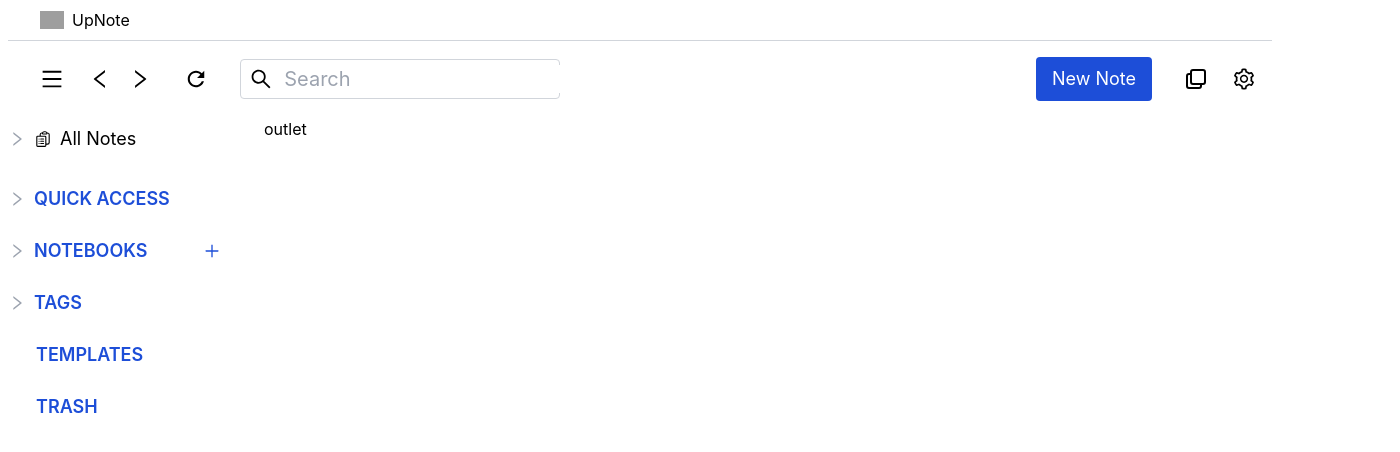
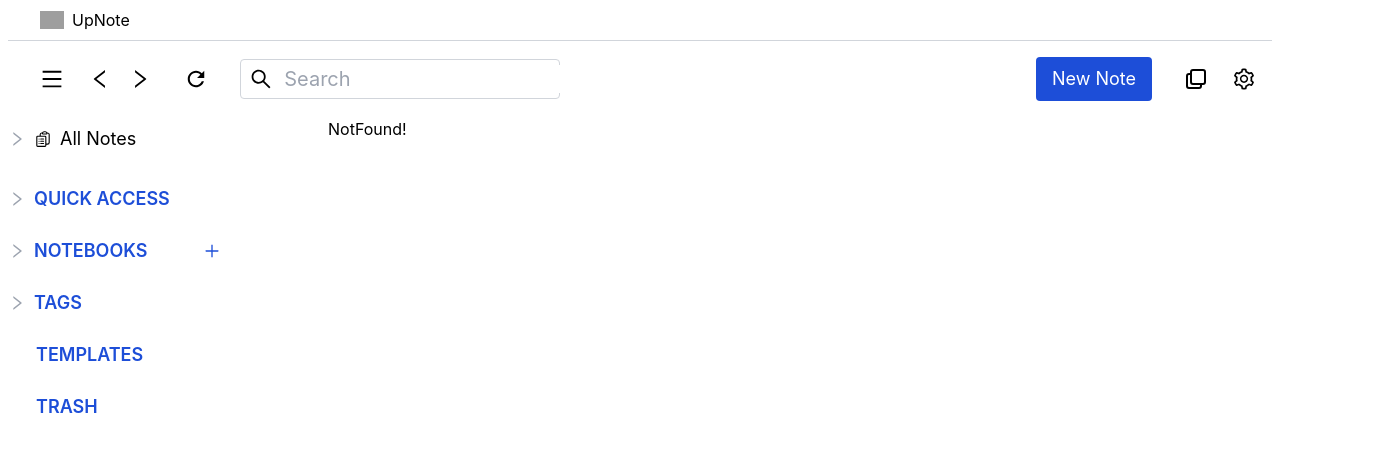
Before and after one commit to jelly12paw/UpNote_CloneCoding, a React (Create React App) app in the folder upnote/: page /books in a window 1280 px wide. Shown: the top 452 px of the page, 1400 px wide, since content can reach past the window. Built offline with nearby package versions, Linux system fonts and the light colour scheme; grey boxes are pictures that could not be loaded.

Commit message:
feat: router and outlet setting

```diff
--- a/upnote/src/App.js
+++ b/upnote/src/App.js
@@ -1,12 +1,21 @@
 import './App.css';
+import { createBrowserRouter, RouterProvider } from 'react-router-dom';
 import Home from './pages/Home/Home';
+import Notfound from './pages/NotFound/Notfound';
+
+const router = createBrowserRouter([
+  {
+    path: '/',
+    element: <Home />,
+    errorElement: <Notfound />,
+    children: [
+      { path: '/books', element: <Notfound /> },
+    ]
+  }
+])
 
 function App() {
-  return (
-    <div className='min-w-[1400px] max-w-[1900px] mx-auto'>
-      <Home />
-    </div>
-  );
+  return <RouterProvider router={ router } />;
 }
 
 export default App;
--- a/upnote/src/pages/Home/Home.jsx
+++ b/upnote/src/pages/Home/Home.jsx
@@ -1,6 +1,7 @@
 import React from 'react';
 import Navbar from '../../components/Navbar/Navbar';
 import Sidebar from '../../components/Navbar/Sidebar';
+import { Outlet } from 'react-router-dom';
 
 export default function Home() {
     return (
@@ -14,7 +15,7 @@ export default function Home() {
             </div>
             <div className='w-screen flex'>
                 <Sidebar />
-                <div className='w-full'>outlet</div>
+                <Outlet />
             </div>
         </div>
     );
--- /dev/null
+++ b/upnote/src/pages/NotFound/Notfound.jsx
@@ -0,0 +1,9 @@
+import React from 'react';
+
+export default function Notfound() {
+    return (
+        <div>
+            NotFound!
+        </div>
+    );
+}
```
